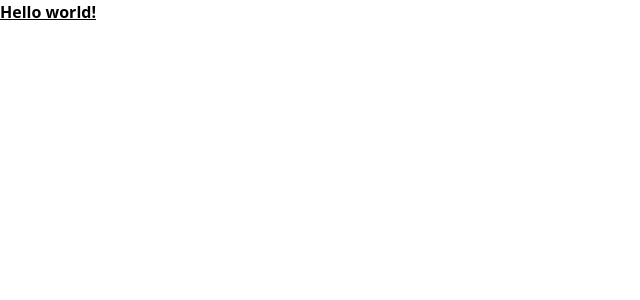
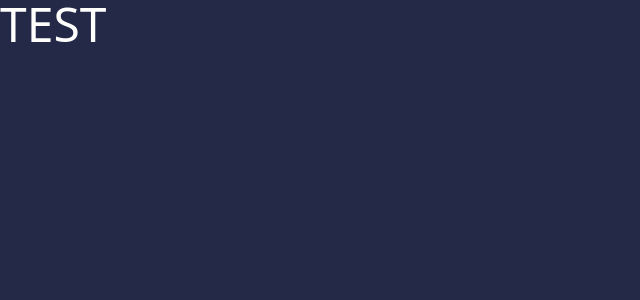
Before and after one commit to hyddeos/What-Food, a React (Create React App) app in the folder frontend/: page / in a window 1280 px wide. Shown: the top 300 px of the page, without its empty margins (0-640 px from the left). Built offline with nearby package versions, Linux system fonts and the light colour scheme.

Commit message:
routes, and colortheme added

```diff
--- a/frontend/package.json
+++ b/frontend/package.json
@@ -8,6 +8,7 @@
     "@testing-library/user-event": "^13.5.0",
     "react": "^18.2.0",
     "react-dom": "^18.2.0",
+    "react-router-dom": "^6.4.5",
     "react-scripts": "5.0.1",
     "web-vitals": "^2.1.4"
   },
--- a/frontend/src/App.js
+++ b/frontend/src/App.js
@@ -1,7 +1,19 @@
+import React from 'react';
+import Home from './pages/Home';
+import Login from './pages/Login';
+
+import { BrowserRouter, Routes, Route } from "react-router-dom";
+
 export default function App() {
   return (
-    <h1 className="text-1xl font-bold underline">
-      Hello world!
-    </h1>
-  )
+    <BrowserRouter>
+      <div className='h-screen bg-blue-900'>
+        <Routes>
+          <Route path="/" element={<Home />} />
+          <Route path="/login" element={<Login />} />
+
+        </Routes>
+      </div>
+    </BrowserRouter>
+  );
 }
--- a/frontend/src/index.css
+++ b/frontend/src/index.css
@@ -1,3 +1,28 @@
 @tailwind base;
+@layer base {
+  h1 {
+    @apply text-5xl;
+    @apply text-headline;
+  }
+  h2 {
+    @apply text-3xl;
+    @apply text-headline;
+  }
+  h3 {
+    @apply text-2xl;
+    @apply text-headline;
+  }
+  h4 {
+    @apply text-xl;
+    @apply text-sec-300;
+  }
+  a {
+    @apply text-blue-600 underline;
+  }
+  p {
+    @apply text-sec-300;
+  }
+}
+
 @tailwind components;
 @tailwind utilities;
--- /dev/null
+++ b/frontend/src/pages/Home.js
@@ -0,0 +1,8 @@
+import React from 'react';
+
+
+export default function App() {
+    return (
+        <h1>TEST</h1>
+    );
+  }
--- /dev/null
+++ b/frontend/src/pages/Login.js
@@ -0,0 +1,13 @@
+import React from 'react';
+
+export default function App() {
+    return (
+        <section>
+            <h1>test</h1>
+            <div>
+                <p>This is a login</p>
+            </div>
+        </section>
+
+    );
+  }
--- a/frontend/tailwind.config.js
+++ b/frontend/tailwind.config.js
@@ -4,6 +4,45 @@ module.exports = {
     "./src/**/*.{js,jsx,ts,tsx}",
   ],
   theme: {
+    colors: {
+      'blue': {
+        '50': '#f1f5fc',
+        '100': '#e5eefa',
+        '200': '#cfdff6',
+        '300': '#b2c9ef',
+        '400': '#93abe6',
+        '500': '#788fdc',
+        '600': '#5e6fcd',
+        '700': '#4e5cb4',
+        '800': '#414d92',
+        '900': '#232946',
+      },
+     'headline': '#fffffe',
+      'prim': {
+        '50': '#fcf4f4',
+        '100': '#fae9eb',
+        '200': '#f5d6db',
+        '300': '#eebbc3',
+        '400': '#e18b9a',
+        '500': '#d26178',
+        '600': '#bc4261',
+        '700': '#9e3250',
+        '800': '#852c48',
+        '900': '#722941',
+      },
+      'sec': {
+        '50': '#f1f4fc',
+        '100': '#e6eaf9',
+        '200': '#d2d8f3',
+        '300': '#b8c1ec',
+        '400': '#989fe1',
+        '500': '#7e80d6',
+        '600': '#6a64c7',
+        '700': '#5b54ae',
+        '800': '#4a468d',
+        '900': '#403e71',
+      },
+    },
     extend: {},
   },
   plugins: [],
```
Also changed, not shown: 2 other files (tests, documents, lock files or other folders).
